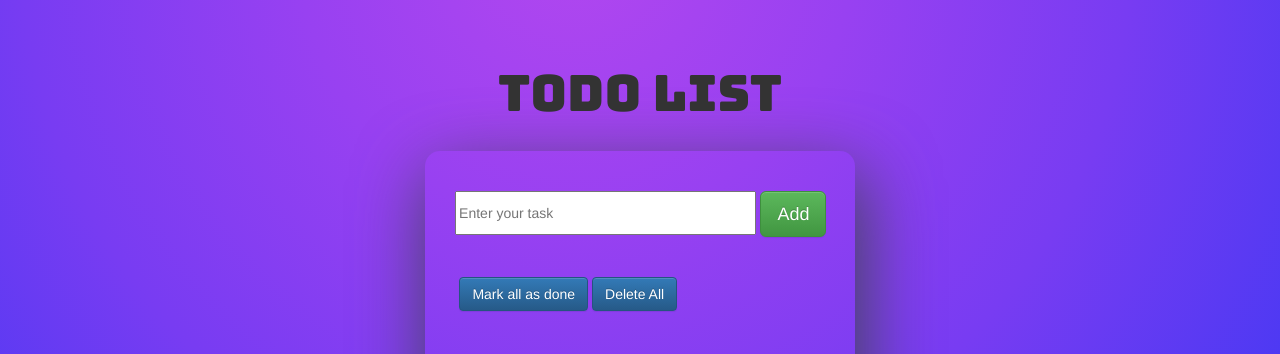
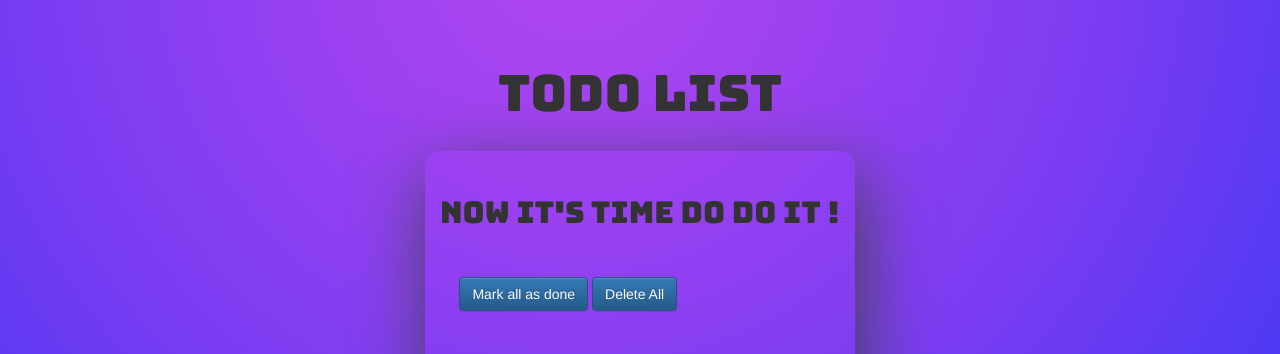
Before and after one commit to Mazek134/todo_list, a Django app: template ToDo/templates/ToDo/Task/task_list.html in a window 1280 px wide. Shown: the top 354 px of the page. Run offline with Django 3.2, Linux system fonts and the light colour scheme; the template is opened without the code that fills it: values that come from a table or form of the project are taken from there, others are empty; some libraries are stand-ins or nearby versions.

Commit message:
limit to 10 tasks

```diff
--- a/ToDo/static/css/ToDo.css
+++ b/ToDo/static/css/ToDo.css
@@ -15,7 +15,6 @@ background-size:100% 100%
 
 .title_box{
 font-family: 'Bungee', cursive;
-
 text-align: center;
 font-size: 5rem;
 margin: 3% auto 1% auto;
@@ -41,9 +40,20 @@ box-shadow: 6px 24px 71px 3px rgba(66, 68, 90, 1);
 height: 50px;
 float : left;
 width: 100%;
+}
 
 
+.time_to_do {
+height: 50px;
+float : left;
+width: 100%;
+font-family: 'Bungee', cursive;
+text-align: center;
+font-size: 3rem;
 }
+
+
+
 .form_field {
 
 float: left;
--- a/ToDo/templates/ToDo/Task/task_list.html
+++ b/ToDo/templates/ToDo/Task/task_list.html
@@ -11,6 +11,7 @@
 <div class="title_box">ToDo List</div>
 <div class="main_box">
 
+    {% if all_tasks <= 9 %}
     <div class="form_box">
 
             <div class="form_field">
@@ -27,6 +28,11 @@
 
 
     </div>
+    {% else %}
+    <div class="time_to_do">
+        now it's time do do it !
+    </div>
+    {% endif %}
 
             <div class="task_area">
                 <div class="global_btn">
```
Also changed, not shown: ToDo/views.py (+5 -2 lines).
